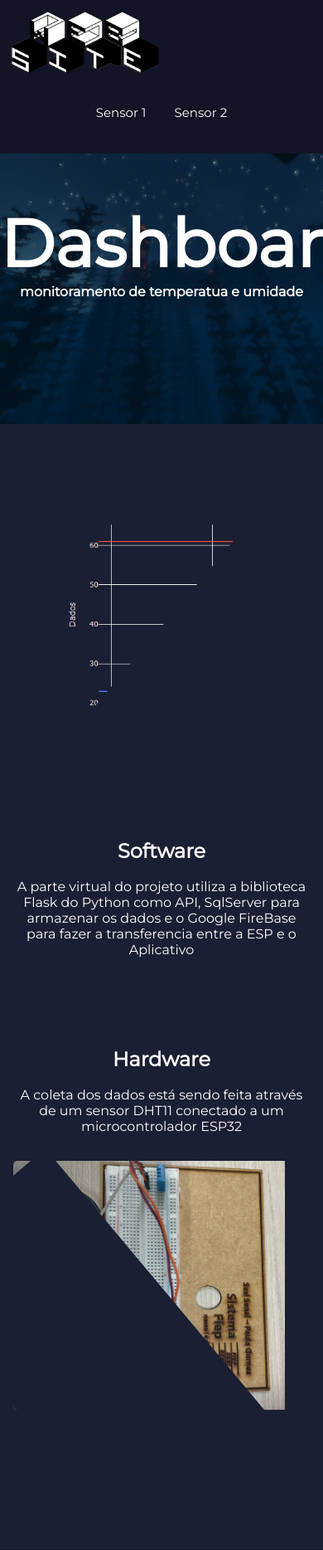
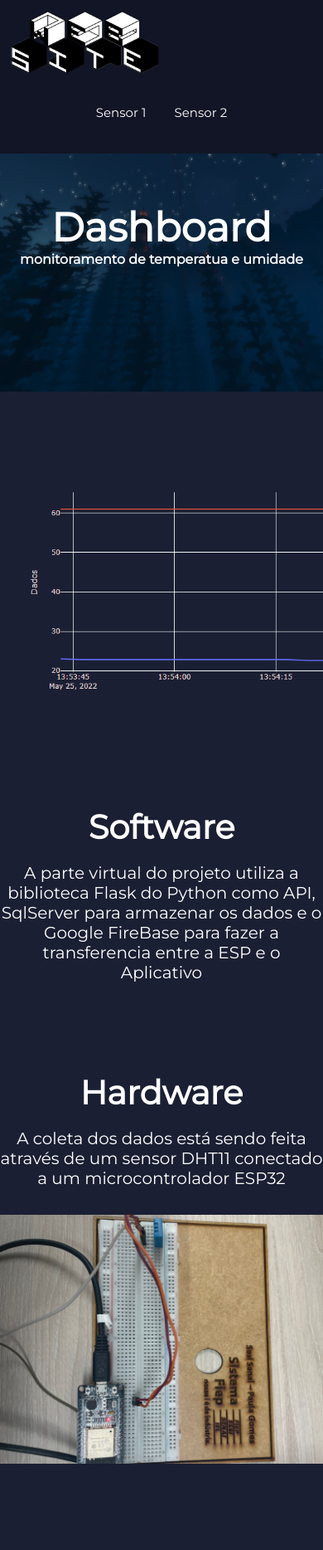
Before and after one commit to nerdoswmp/FlaskProj, a Flask app: page / in a window 390 px wide; the page is wider, and only the part inside the window is pictured. Shown: the top 1868 px of that part at 83% size. Run offline with Flask 2, Linux system fonts and the light colour scheme; some libraries are stand-ins or nearby versions.

Commit message:
alterações referentes à responsividade

```diff
--- a/static/styles/style.css
+++ b/static/styles/style.css
@@ -343,7 +343,8 @@
   }
   .section1 section{
     margin:0;
-    padding:1rem;
+    padding-top:1rem;
+    padding-bottom:1rem;
   }
 }
 
@@ -389,14 +390,13 @@
   -moz-transform: rotate(-50deg);
   transform: rotate(-50deg);
 }
+
 .centerH1{
-color : #FFFFF;
-
+    max-width: 70%;
 }
 
 .img-dsc2{
   height: 300px;
-  max-width: 720px;
   width: auto;
   position: relative;
   overflow: hidden;
@@ -412,7 +412,7 @@
   position: absolute;
   top: 40%;
   right: 0;
-  height: 100%;
+  height: 200%;
   width: 150%;
   background: #1B1F33;
   -webkit-transform: rotate(50deg);
@@ -518,7 +518,31 @@
   margin: 2rem 0;
 }
 
+.dsctxt1{
+    margin-left:30px;
+    font-size:40px;
+}
+
+.dsctxt1 p{
+    margin-left:30px;
+    font-size:20px;
+}
+
+.dsctxt2{
+    margin-right:30px;
+    font-size:40px;
+}
+
+.dsctxt2 p{
+    margin-right:30px;
+    font-size:20px;
+}
+
 @media (max-width: 767px) {
+    .intro h1{
+        font-size: 3em;
+    }
+
   .footer .content {
     display: flex;
     flex-direction: column;
@@ -528,6 +552,76 @@
   .footer {
     position: unset;
   }
+
+    .section1{
+        margin-right: 0px;
+        margin-left: 0px;
+        padding: 0px;
+    }
+
+    .img-dsc{
+      height: 300px;
+      max-width: 100%;
+      width: auto;
+      position: relative;
+      overflow: hidden;
+      background-image: url("../img/chat1.png");
+      background-size: cover;
+      background-repeat: no-repeat;
+      border-left: none;
+      border-radius: 0px;
+    }
+
+    .img-dsc::after {
+      content: "";
+      position: absolute;
+      top: 40%;
+      right: 0;
+      height: 0%;
+      width: 0%;
+    }
+
+    .img-dsc2{
+      height: 300px;
+      width: 100%;
+      position: relative;
+      overflow: hidden;
+      background-image: url("../img/esp.jpeg");
+      background-size: cover;
+      background-repeat: no-repeat;
+      border-right: none;
+      border-radius: 0px;
+    }
+
+    .img-dsc2::after {
+      content: "";
+      position: absolute;
+      top: 40%;
+      right: 0;
+      height: 0%;
+      width: 0%;
+    }
+
+
+    .dsctxt1{
+        margin-left:0px;
+        font-size:40px;
+    }
+
+    .dscminitxt1{
+        margin-left:0px;
+        font-size:20px;
+    }
+
+    .dsctxt2{
+        margin-right:0px;
+        font-size:40px;
+    }
+
+    .dscminitxt2{
+        margin-right:0px;
+        font-size:20px;
+    }
 }
 
 @media (min-width: 768px) and (max-width: 1024px) {
```
